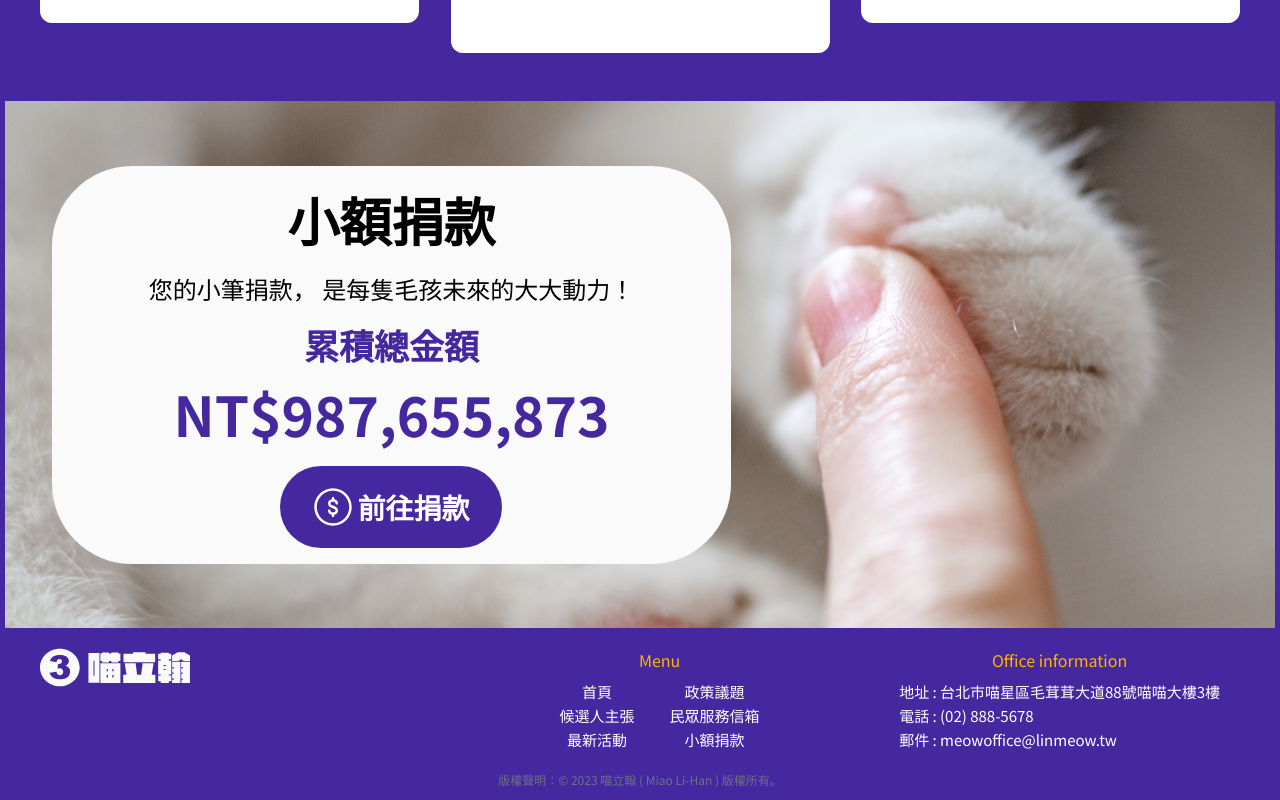
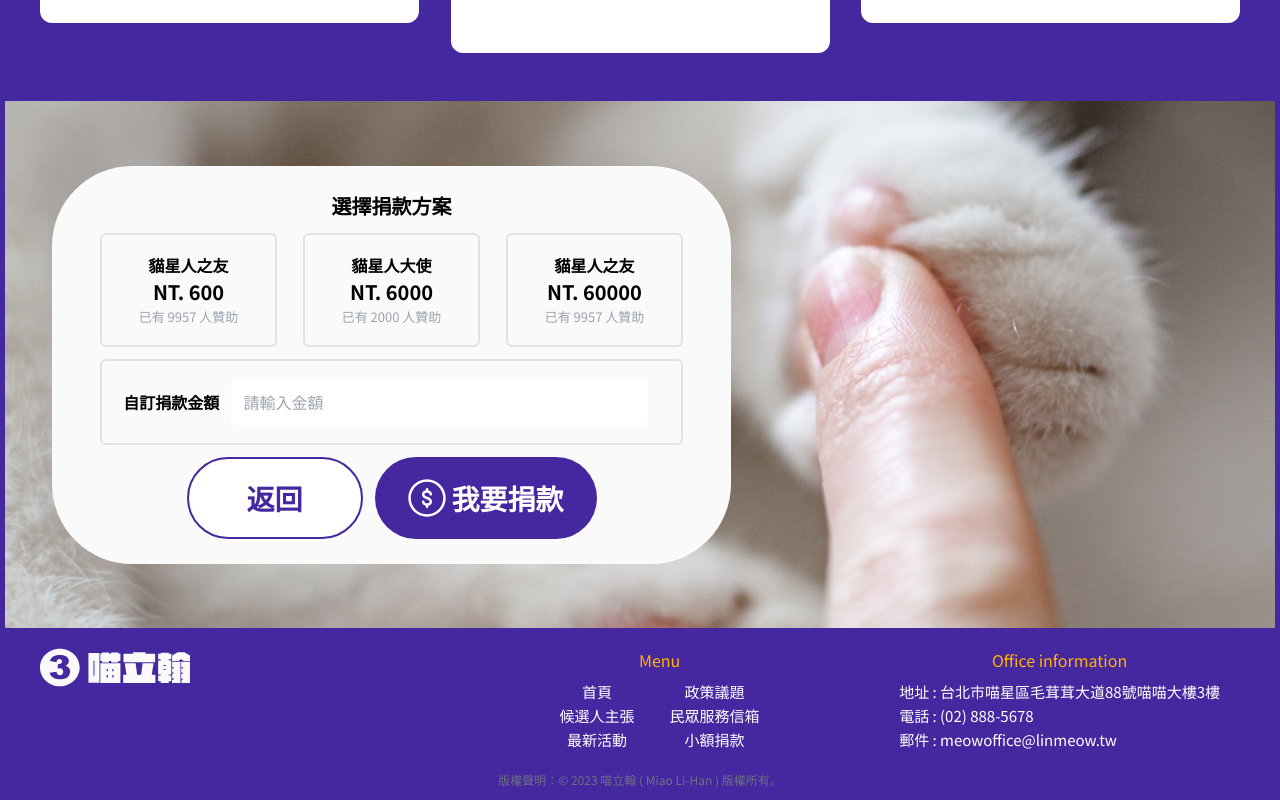
Before and after one commit to rejennylo/theF2E2023, a React (Vite) app: page / in a window 1280 px wide. Shown: the part 2408-3208 px from the top of the page. Built offline with nearby package versions, Linux system fonts and the light colour scheme.

Commit message:
feat: refactor state management for donate and add DonateDone

```diff
--- a/src/components/Donate.jsx
+++ b/src/components/Donate.jsx
@@ -17,6 +17,7 @@ const GoToDonate = ({ isDonateOpenClick, hidden }) => {
         </span>
         <a
           href="#"
+          name="toOpen"
           className="flex-center-all rounded-full  gap-1 w-[160px] h-[60px] lg:w-[222px] lg:h-[82px] bg-main-purple"
           onClick={isDonateOpenClick}
         >
@@ -30,7 +31,12 @@ const GoToDonate = ({ isDonateOpenClick, hidden }) => {
   );
 };
 
-const IsDonate = ({ isDonateCloseClick, hidden, donateDatas }) => {
+const IsDonate = ({
+  isDonateCloseClick,
+  isDonateDoneClick,
+  hidden,
+  donateDatas,
+}) => {
   const [amount, setAmount] = useState('');
   const [customAmount, setCustomAmount] = useState('');
   const [donateFocus, setDonateFocus] = useState(null);
@@ -119,6 +125,7 @@ const IsDonate = ({ isDonateCloseClick, hidden, donateDatas }) => {
         <div name="icons" className="flex justify-center gap-3">
           <a
             href="#"
+            name="toClose"
             className="flex-center-all rounded-full gap-1 w-[120px] h-[60px] lg:w-[176px] lg:h-[82px] bg-white border-2 border-main-purple"
             onClick={isDonateCloseClick}
           >
@@ -128,10 +135,12 @@ const IsDonate = ({ isDonateCloseClick, hidden, donateDatas }) => {
           </a>
           <button
             type="submit"
+            name="isDone"
+            onClick={isDonateDoneClick}
             className="flex-center-all rounded-full gap-1 w-[160px] h-[60px] lg:w-[222px] lg:h-[82px] bg-main-purple"
           >
             <Coin className="fill-white h-[30px] w-[30px] lg:h-[40px] lg:w-[40px]" />
-            <span className="inline-block text-[20px] lg:text-[28px] font-bold text-white">
+            <span className="inline-block text-[20px] lg:text-[28px] font-bold text-white ">
               我要捐款
             </span>
           </button>
@@ -141,18 +150,40 @@ const IsDonate = ({ isDonateCloseClick, hidden, donateDatas }) => {
   );
 };
 
-const DonateDone = ({ hidden }) => {
+const DonateDone = ({ isDonateCloseClick, hidden }) => {
   return (
-    <div name="isdonate-wrap" className={`donate-card-wrap ${hidden}`}></div>
+    <div name="isdonate-wrap" className={`donate-card-wrap ${hidden}`}>
+      <div className="w-full w-min-[150px] h-[114px] flex flex-col items-center justify-center">
+        <h6 className="mb-2">感謝您成為喵星大使</h6>
+        <span className="block text-[25px] font-bold text-main-purple">
+          捐款金額
+        </span>
+        <span className="block text-[30px] font-bold text-main-purple">
+          NT. 6000
+        </span>
+      </div>
+      <a
+        href="#"
+        name="toClose"
+        className="flex-center-all rounded-full gap-1 w-[120px] h-[60px] lg:w-[176px] lg:h-[82px] bg-white border-2 border-main-purple"
+        onClick={isDonateCloseClick}
+      >
+        <span
+          className="inline-block text-[20px] lg:text-[28px] font-bold text-main-purple"
+        >
+          返回
+        </span>
+      </a>
+    </div>
   );
 };
 
 export const Donate = ({ donateDatas }) => {
-  const [isDonateOpen, setIsDonateOpen] = useState(false);
+  const [isDonateState, setIsDonateState] = useState('toOpen');
 
   const handleClick = (e) => {
     e.preventDefault();
-    setIsDonateOpen(!isDonateOpen);
+    setIsDonateState(e.target.name);
   };
 
   return (
@@ -167,14 +198,18 @@ export const Donate = ({ donateDatas }) => {
       >
         <GoToDonate
           isDonateOpenClick={handleClick}
-          hidden={isDonateOpen ? 'hidden' : 'flex'}
+          hidden={isDonateState === 'toClose' ? 'flex' : 'hidden'}
         />
         <IsDonate
           isDonateCloseClick={handleClick}
-          hidden={isDonateOpen ? 'flex' : 'hidden'}
+          isDonateDoneClick={handleClick}
+          hidden={isDonateState === 'toOpen' ? 'flex' : 'hidden'}
           donateDatas={donateDatas}
         />
-        {/* <DonateDone /> */}
+        <DonateDone
+          isDonateCloseClick={handleClick}
+          hidden={isDonateState === 'isDone' ? 'flex' : 'hidden'}
+        />
       </div>
     </div>
   );
```
